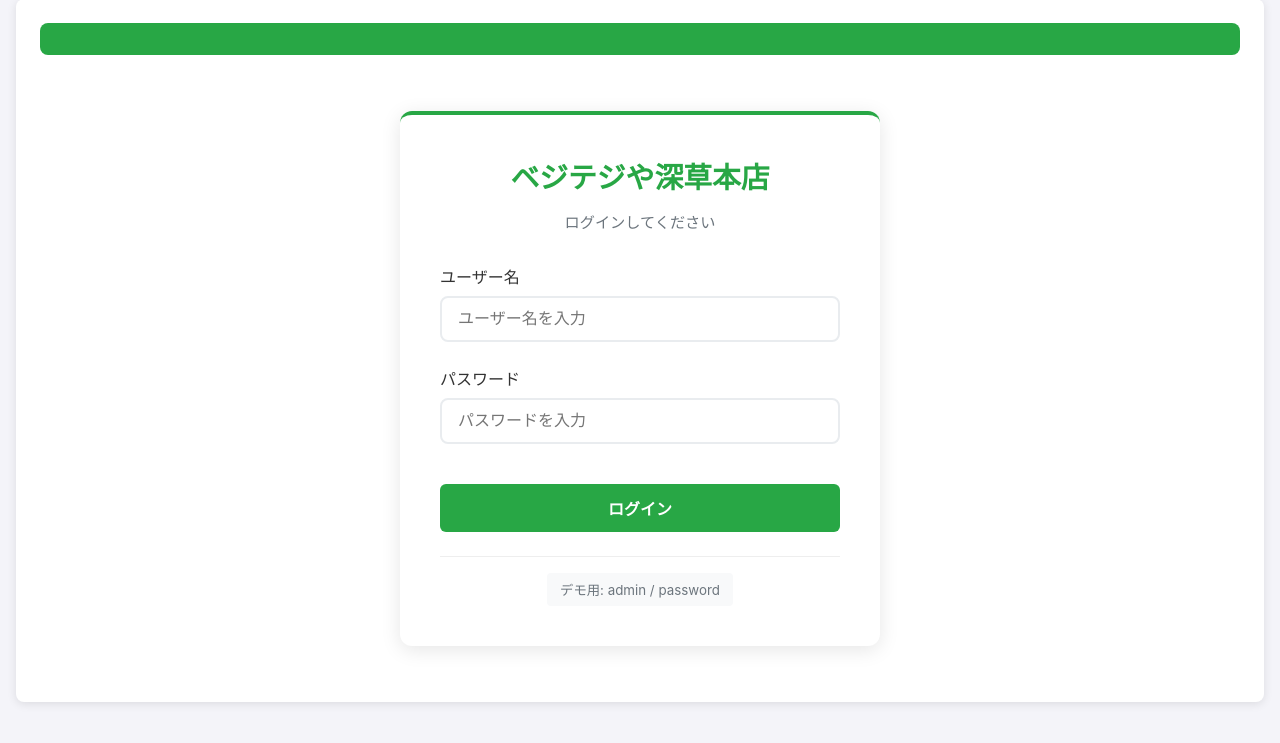
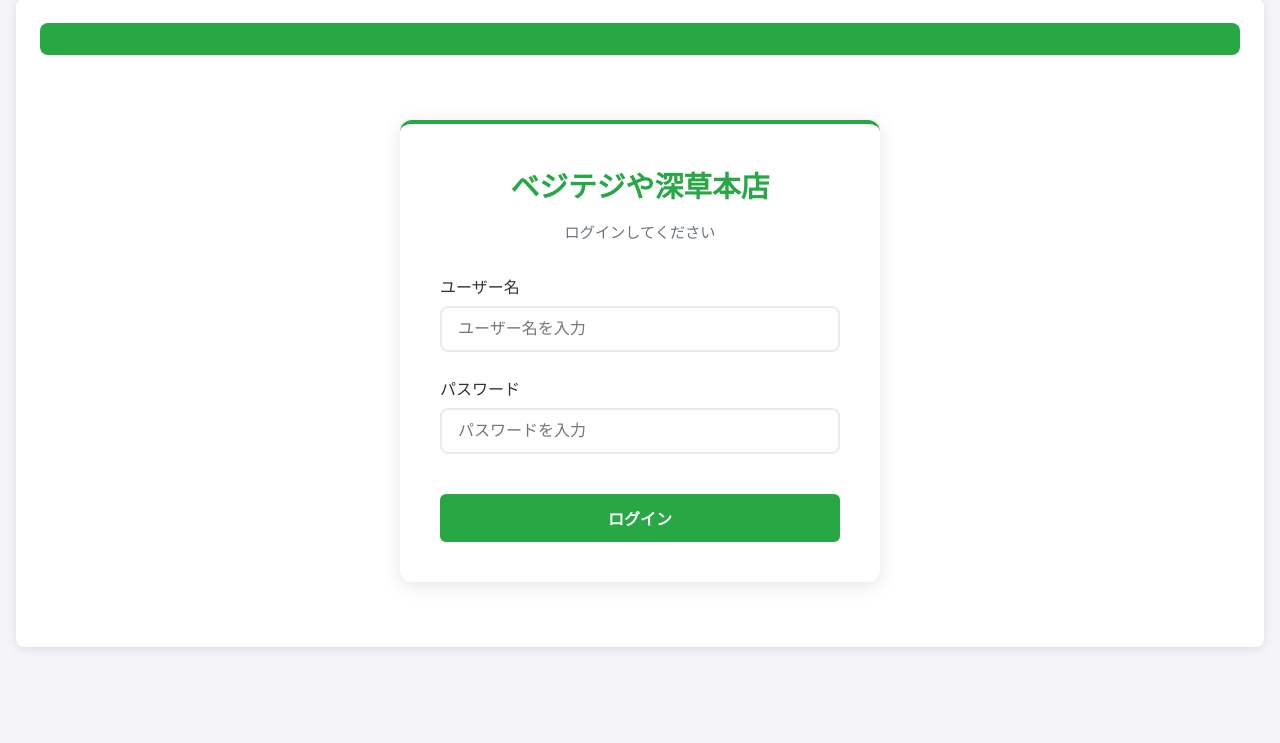
Before and after one commit to highEna1000/vegetejiya-fukakusa, a Flask app: page / in a window 1280 px wide. Shown: the part 17-760 px from the top of the page. Run offline with Flask 3, Linux system fonts and the light colour scheme.

Commit message:
本番運用向けにセキュリティ情報を改善
- ログイン画面からデモ用admin情報を削除
- README.mdの開発用ログイン情報を本番向けガイドに変更
- CLAUDE.mdの開発用パスワード情報を削除
- 本番運用前の必須作業を明記

🤖 Generated with [Claude Code](https://claude.ai/code)

Co-Authored-By: Claude <noreply@anthropic.com>

```diff
--- a/templates/login.html
+++ b/templates/login.html
@@ -22,10 +22,6 @@
         </div>
         {{ form.submit(class="btn btn-login") }}
       </form>
-
-      <div class="login-footer">
-        <small>デモ用: admin / password</small>
-      </div>
     </div>
   </div>
 
@@ -93,21 +89,6 @@
       margin-top: 1em;
     }
 
-    .login-footer {
-      text-align: center;
-      margin-top: 1.5em;
-      padding-top: 1em;
-      border-top: 1px solid #eee;
-    }
-
-    .login-footer small {
-      color: #6c757d;
-      background: #f8f9fa;
-      padding: 0.5em 1em;
-      border-radius: 4px;
-      display: inline-block;
-    }
-
     /* モバイル対応 */
     @media (max-width: 768px) {
       .login-container {
```
Also changed, not shown: CLAUDE.md (+1 -1 lines), README.md.
